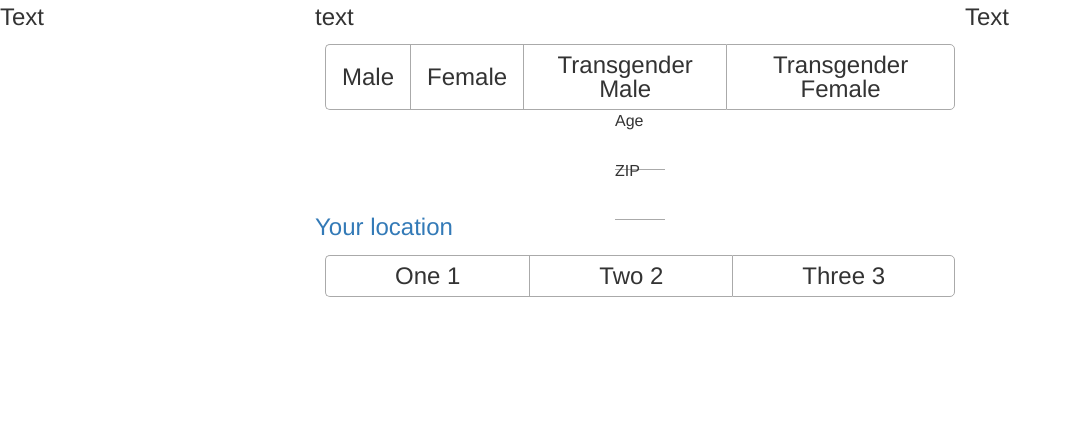
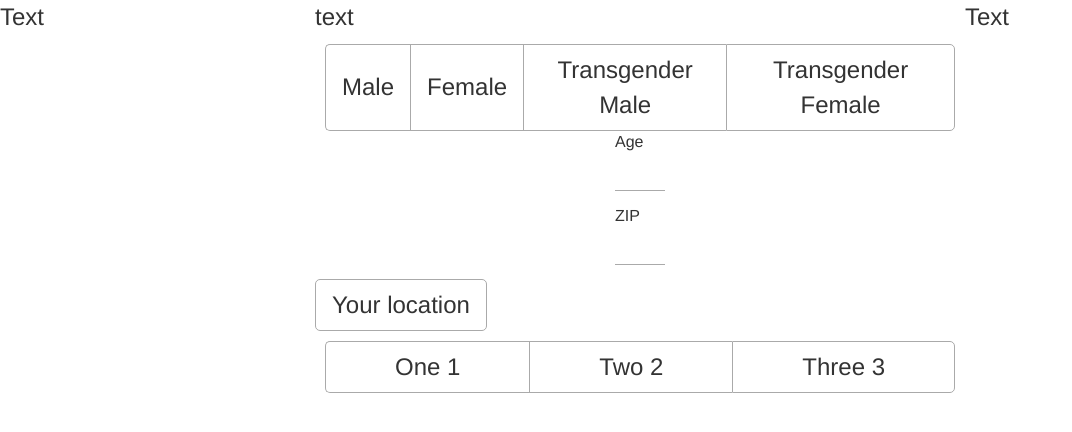
Before and after one commit to pvahanian/shelter-project, a React (Create React App) app: page / in a window 1280 px wide. Shown: the top 432 px of the page, without its empty margins (0-1072 px from the left). Built offline with nearby package versions, Linux system fonts and the light colour scheme.

Commit message:
Add button styling outside of exclusive-button styling

```diff
--- a/src/Assets/ExclusiveOption.scss
+++ b/src/Assets/ExclusiveOption.scss
@@ -27,34 +27,28 @@
 }
 
 
+button {
+  background-color: inherit;
+  transition: background-color 0.3s;
+  cursor: pointer;
 
+  font-size: inherit;
+  line-height: 1em;
+  padding: 8px 16px;
+
+
+  border: 1px solid transparent;
+  border-color: $dark-border-color;
+  border-radius: 5px;
+}
 
 .exclusive-button {
   flex-grow: 1;
 
-  color: inherit;
-  background: inherit;
-  transition: background-color 0.3s;
-
-  font-size: inherit;
-  line-height: 1em;
-
-  padding: 8px 16px;
-
+  border-radius: 0;
   border: 1px solid transparent;
   border-right: 0;
   border-color: $dark-border-color;
-
-  overflow: visible; margin:0;
-  -webkit-appearance: none;
-  box-shadow: none;
-  background-image: none;
-  vertical-align: middle;
-  color: inherit; font-family: inherit;
-  display:block;
-  cursor:pointer;
-
-  display:inline-block;
 }
 
 .selected {
--- a/src/Assets/NumberInput.scss
+++ b/src/Assets/NumberInput.scss
@@ -5,7 +5,7 @@
   flex-direction: column;
 
   width: 50px;
-  height: 50px;
+  height: calc(50px + $big-font-size);
   margin-left: auto;
   margin-right: auto;
 }
--- a/src/components/FieldSelector.js
+++ b/src/components/FieldSelector.js
@@ -39,7 +39,9 @@ class FieldSelector extends React.Component {
         <NumberInput name='Age' onChange={this.handleAgeChange} />
         <NumberInput name='ZIP' onChange={this.handleZIPChange} />
 
-        <a href={"google.com"}>Your location</a>
+        <button onClick={e => console.log("Then we'd try to find their location using a Google API.")}>
+          Your location
+        </button>
 
         <div className={"Services"}>
         </div>
```
